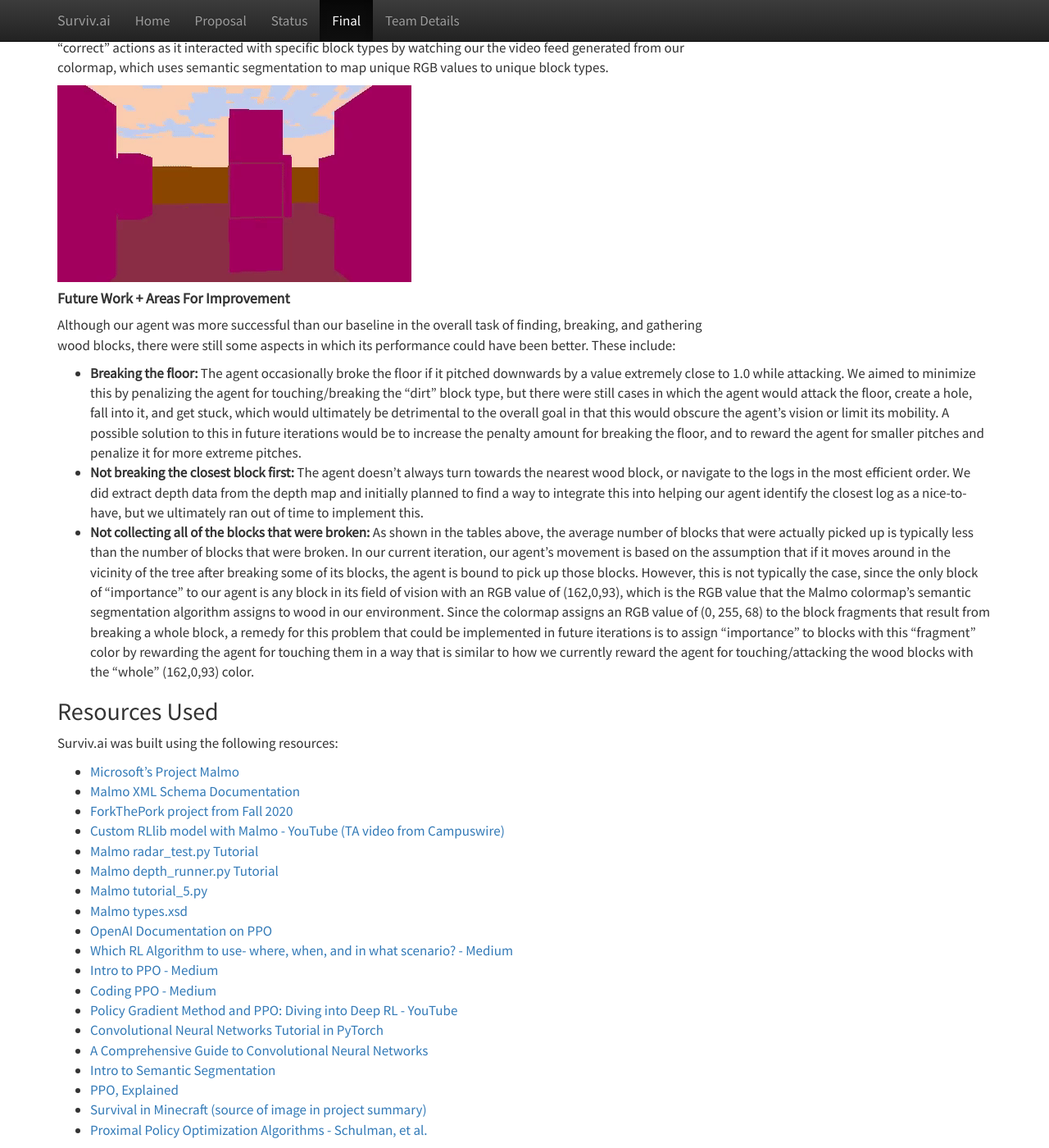
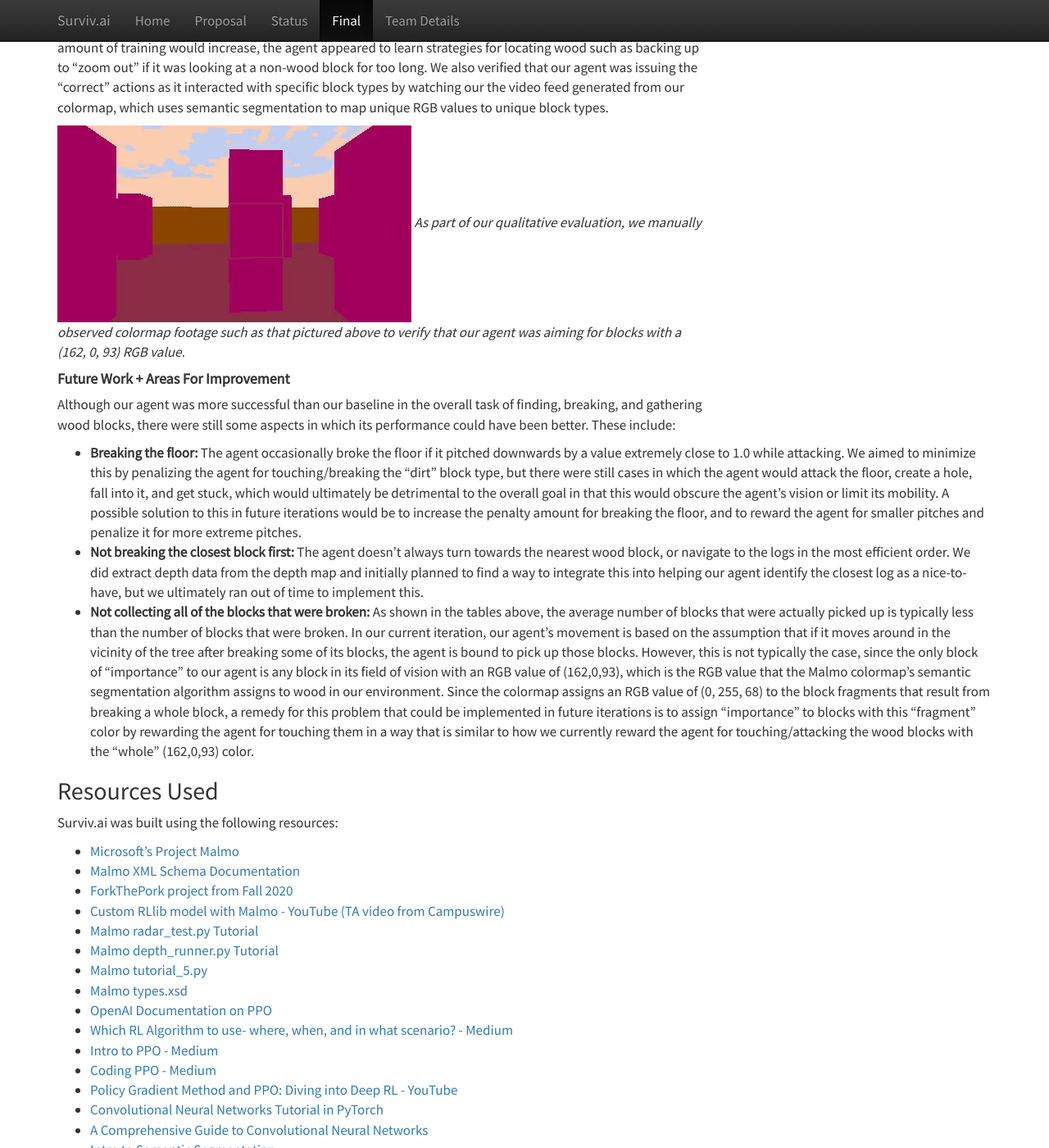
Before and after one commit to rtnavarr/survivai, a Jekyll site: the page built from docs/final.md, in a window 1280 px wide and 1400 px high, scrolled down 5433 px. Shown: the whole window at 82% size. Built offline with Jekyll 4.4.1, drawn with Linux system fonts in a browser that asks for light colours; some of the changed text lies outside the part shown.

Commit message:
add captions and citations

```diff
--- a/docs/final.md
+++ b/docs/final.md
@@ -10,6 +10,7 @@
 Wood is the first item that any new player to Minecraft must collect; it’s the first step into crafting tools and surviving the night. Our agent’s task is to simulate this step: it will identify and harvest wood in order to craft tools that are ultimately used to upgrade equipment and progress in Minecraft’s “survival” mode. Computer vision plays a key role in Surviv.AI; the agent takes in a colormap view of RGB and depth values, detects the objects it needs to collect in the frame, and navigates to these objects. The goal is to have the agent rely solely on vision, rather than ObservationFromGrid(as used in assignment 2) to complete simple tasks such as gathering wood.
 
 <img src="http://www.minecraft101.net/guides/images/first-night/03-getting-wood.jpg"/>
+*Wood collection is an essential part of surviving the first night in Minecraft; our project aims to automate this task using CV.*
 
 ## Approach
 Our idea at the beginning of the quarter was to train an agent to detect and harvest materials that are used to progress in Minecraft (wood →  stone →  iron → diamonds). As we worked on our project, we narrowed down our goal to just detecting and harvesting wood given an agent’s visual input.
@@ -88,6 +90,7 @@
 We also evaluated our agent’s performance qualitatively by watching it detect and gather wood in its environment; more specifically, we examined if the agent was able to adequately pitch and move so that it was able to thoroughly break blocks as opposed to simply moving past them or not attacking long enough to break them. We also visually examined our agent to see if it got stuck in the corners of our brick wall enclosing, or if the agent was staring at the grass/sky/brick wall for too long as it was looking for wood, and used these manual observations to construct our penalty system. We also examined the extent of “improvement” from our baseline by looking at how quickly the agent was able to locate wood as it became exposed to more training(ie, did it look like our agent was able to locate wood “sooner” as a result of more training?). Ultimately, we noticed that as the amount of training would increase, the agent appeared to learn strategies for locating wood such as backing up to “zoom out” if it was looking at a non-wood block for too long. We also verified that our agent was issuing the “correct” actions as it interacted with specific block types by watching our the video feed generated from our colormap, which uses semantic segmentation to map unique RGB values to unique block types.
 
 ![Colormap Success](./images/colormap.gif)
+*As part of our qualitative evaluation, we manually observed colormap footage such as that pictured above to verify that our agent was aiming for blocks with a (162, 0, 93) RGB value.*
 
 
 
```
Also changed, not shown: other parts of docs/final.md (+2 -1 lines).
